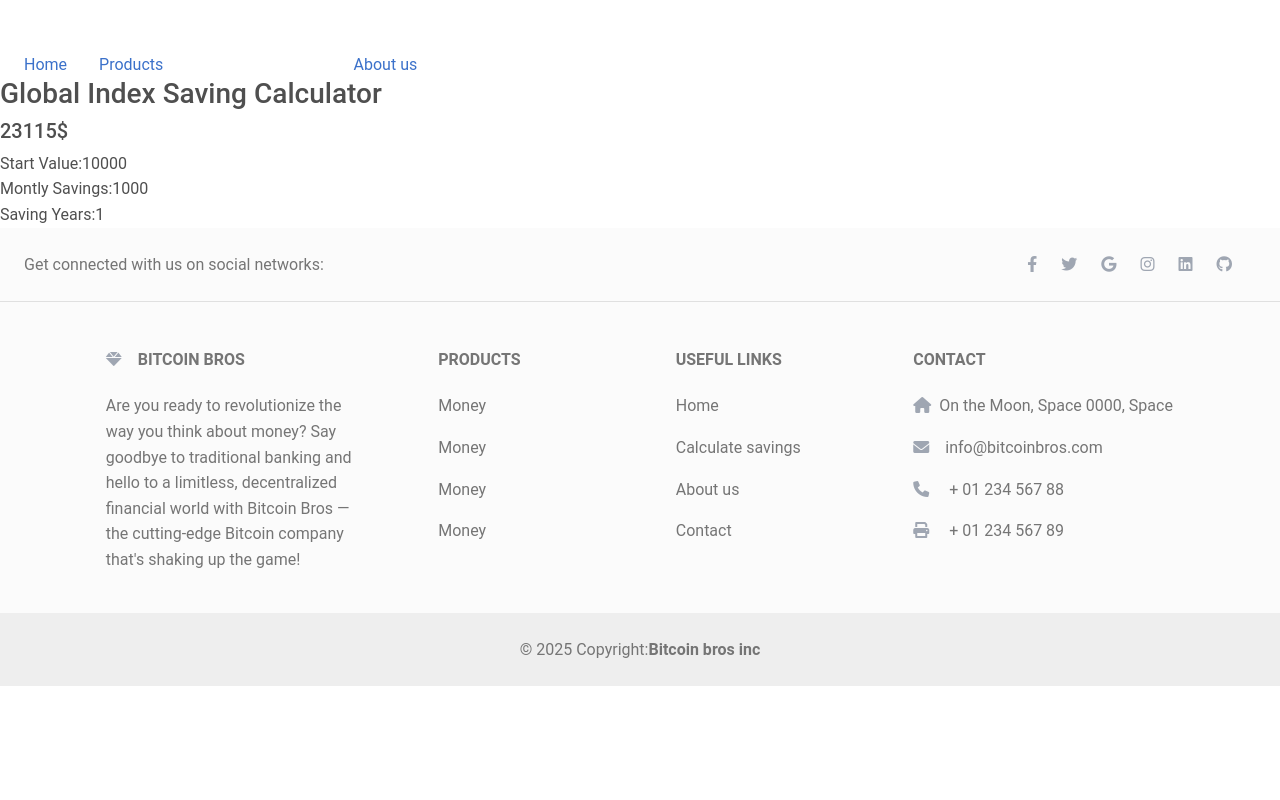
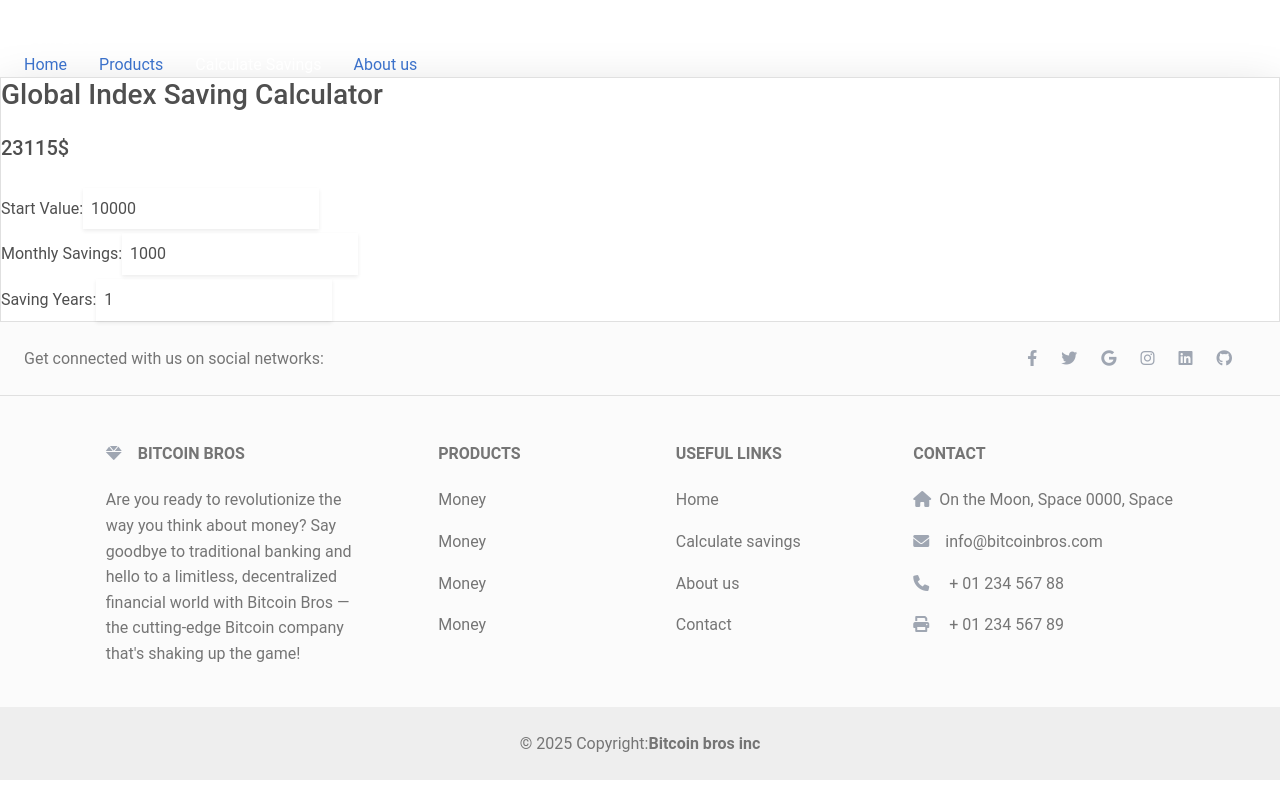
Before and after one commit to Team-Umea/Nuggets.DashBoard, a React (Vite) app in the folder nuggetdashboard/: page /calc in a window 1280 px wide. Built offline with nearby package versions, Linux system fonts and the light colour scheme.

Commit message:
gpt paste

```diff
--- a/nuggetdashboard/src/components/Savecalculator/SaveCalcForm.jsx
+++ b/nuggetdashboard/src/components/Savecalculator/SaveCalcForm.jsx
@@ -1,57 +1,93 @@
 import { useState } from "react";
+
 function SaveCalcForm() {
-    const calculateFutureValue = (startAmount, monthlyDeposit, years, annualReturn) => {
+  const calculateFutureValue = (
+    startAmount,
+    monthlyDeposit,
+    years,
+    annualReturn
+  ) => {
     const r = annualReturn / 100 / 12; // Månatlig avkastning
     const n = years * 12; // Totala månader
 
-        const futureValue = startAmount * Math.pow(1 + r, n) +
+    const futureValue =
+      startAmount * Math.pow(1 + r, n) +
       monthlyDeposit * ((Math.pow(1 + r, n) - 1) / r);
 
     return futureValue;
   };
-    const handleStartAmount = (e) => {
-        setStartAmount(e.target.value);
 
-    };
-
-    const handleMonthlyDeposit = (e)=> {
-     setMonthlyDeposit(e.target.value)
-    }
-    const handleYears = (e)=>{
-        setYears(e.target.value)
-
-    }
-
-    const [startAmount ,setStartAmount] = useState(10000)
-    const [monthlyDeposit, setMonthlyDeposit] = useState(1000)
-    const [years, setYears] = useState(1)
+  const [startAmount, setStartAmount] = useState(10000);
+  const [monthlyDeposit, setMonthlyDeposit] = useState(1000);
+  const [years, setYears] = useState(1);
   const annualReturn = 7;
-    // futurevalue ska ligga i global state
-    const indexFutureValue = calculateFutureValue(startAmount, monthlyDeposit, years, annualReturn);
-
+  const indexFutureValue = calculateFutureValue(
+    startAmount,
+    monthlyDeposit,
+    years,
+    annualReturn
+  );
 
   return (
-        <form>
+    <div className="max-w-md mx-auto bg-white p-6 rounded-xl shadow-lg border border-gray-200">
+      <h3 className="text-xl font-semibold text-gray-800 mb-4">
+        Global Index Saving Calculator
+      </h3>
+      <h5 className="text-2xl font-bold text-green-600">
+        {Math.round(indexFutureValue)}$
+      </h5>
 
+      <form className="space-y-4 mt-4">
         <div>
-            <h3>Global Index Saving Calculator</h3>
-            <h5>{Math.round(indexFutureValue)}$</h5>
+          <label
+            htmlFor="startAmount"
+            className="block text-sm font-medium text-gray-700"
+          >
+            Start Value:
+          </label>
+          <input
+            type="number"
+            id="startAmount"
+            className="mt-1 block w-full rounded-md border-gray-300 shadow-sm focus:border-green-500 focus:ring-green-500 p-2"
+            value={startAmount}
+            onChange={(e) => setStartAmount(e.target.value)}
+            required
+          />
         </div>
         <div>
-            <label htmlFor="startAmount">Start Value:</label>
-            <input  type="number" id="startAmount" name="startAmount" onChange={handleStartAmount} value={startAmount}  required />
+          <label
+            htmlFor="monthlyDeposit"
+            className="block text-sm font-medium text-gray-700"
+          >
+            Monthly Savings:
+          </label>
+          <input
+            type="number"
+            id="monthlyDeposit"
+            className="mt-1 block w-full rounded-md border-gray-300 shadow-sm focus:border-green-500 focus:ring-green-500 p-2"
+            value={monthlyDeposit}
+            onChange={(e) => setMonthlyDeposit(e.target.value)}
+            required
+          />
         </div>
         <div>
-            <label htmlFor="monthlyDeposit">Montly Savings:</label>
-            <input  type="number" id="monthlyDeposit" name="monthlyDeposit" onChange={handleMonthlyDeposit} value={monthlyDeposit} required />
+          <label
+            htmlFor="savingYears"
+            className="block text-sm font-medium text-gray-700"
+          >
+            Saving Years:
+          </label>
+          <input
+            type="number"
+            id="savingYears"
+            className="mt-1 block w-full rounded-md border-gray-300 shadow-sm focus:border-green-500 focus:ring-green-500 p-2"
+            value={years}
+            onChange={(e) => setYears(e.target.value)}
+            required
+          />
         </div>
-        <div>
-            <label htmlFor="savingYears">Saving Years:</label>
-            <input  type="number" id="savingYears" name="savingYears" onChange={handleYears} value={years} required />
+      </form>
     </div>
-
-
-    </form>
   );
 }
 
```
Lines whose indentation alone changed are shown as unchanged.
